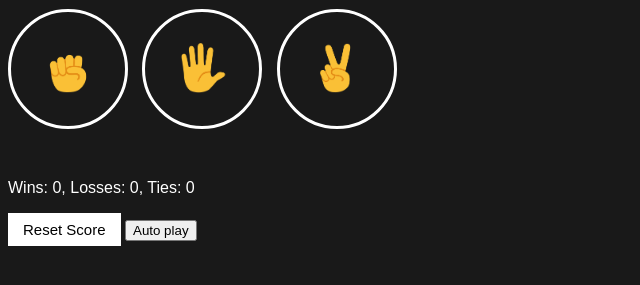
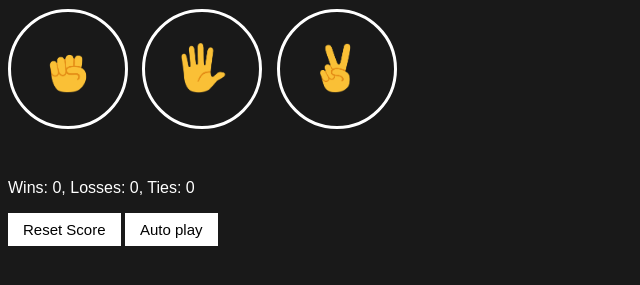
Before and after one commit to Michaelojok11/rock_paper_scissor_game, a plain HTML site: page Rock-paper-scissors.html in a window 1280 px wide. Shown: the part 85-370 px from the top of the page, without its empty margins (0-640 px from the left). Drawn offline with Linux system fonts and the light colour scheme.

Commit message:
update git

```diff
--- a/rock-paper-scissors.css
+++ b/rock-paper-scissors.css
@@ -41,7 +41,8 @@
   }
 
   /* Reset score */
-  .reset-score-button{
+  .reset-score-button,
+  .auto-play-button {
     background-color: white;
     border: none;
     font-size: 15px;
```
